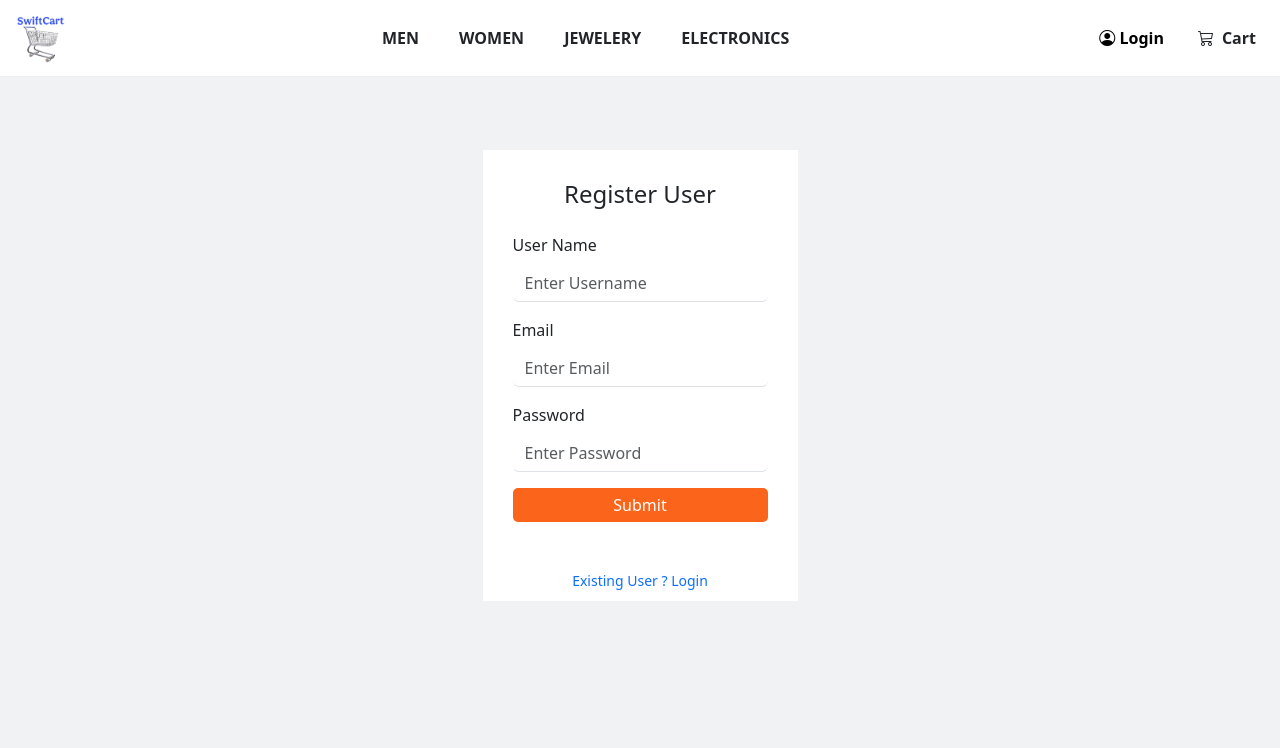
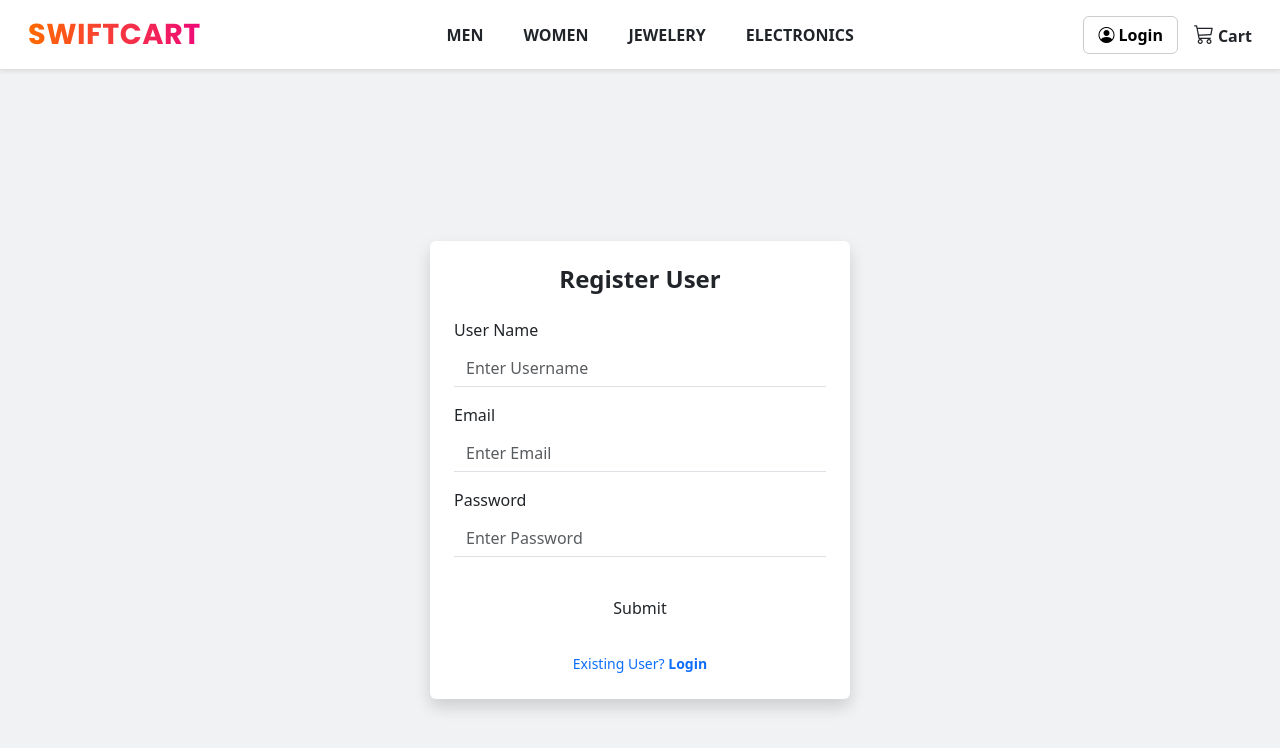
Before and after one commit to gauravavhale/e-commerce, a Next.js app in the folder frontend/: page /auth/signin in a window 1280 px wide. Shown: the top 748 px of the page. Built offline with nearby package versions, Linux system fonts and the light colour scheme.

Commit message:
Layout changes

```diff
--- a/frontend/src/Components/Navbar/Navbar.js
+++ b/frontend/src/Components/Navbar/Navbar.js
@@ -33,51 +33,25 @@ export const Navbar = () => {
   }, [])
 
   return (
-    <nav className={`navbar navbar-expand-lg px-1 fixed-top ${styles.navbar}`}>
-      <div className="container-fluid">
+    <nav className={`navbar navbar-expand-lg px-3 fixed-top shadow-sm ${styles.navbar}`}>
+  <div className="container-fluid d-flex justify-content-between align-items-center flex-nowrap">
 
-        {/* Logo */}
-        <Link href="/" className="navbar-brand">
-          <Image src="/images/SwiftCart1.png" width={50} height={50} alt="SwiftCart Logo" onClick={closeMenu}/>
+    {/* Brand */}
+    <Link href="/" className="navbar-brand" onClick={closeMenu}>
+      <span className={styles.brandText}>SwiftCart</span>
     </Link>
 
-
-        {/* Collapsible Section */}
-        <div className={`collapse navbar-collapse ${isOpen ? 'show' : ''}`}>
-          <ul className="navbar-nav mx-auto mb-2 mb-lg-0 text-center gap-4">
-            <li className="nav-item">
-              <Link href="/categories/mens" className="nav-link fw-bold text-dark" onClick={closeMenu}>MEN</Link>
-            </li>
-            <li className="nav-item">
-              <Link href="/categories/women" className="nav-link fw-bold text-dark" onClick={closeMenu}>WOMEN</Link>
-            </li>
-            <li className="nav-item">
-              <Link href="/categories/jewelery" className="nav-link fw-bold text-dark" onClick={closeMenu}>JEWELERY</Link>
-            </li>
-            <li className="nav-item">
-              <Link href="/categories/electronics" className="nav-link fw-bold text-dark" onClick={closeMenu}>ELECTRONICS</Link>
-            </li>
-          </ul>
-        </div>
-
-        {/* Right side login & cart */}
-          <div className={`d-flex flex-row justify-content-center align-items-center gap-4`}>
-            <Link title="Login" href="/auth/login" className={styles.btnLogin} onClick={closeMenu}>
-              <i className="bi bi-person-circle fw-bold"></i> <b> Login</b>
-            </Link>
-            <Link href="/cart" className="text-decoration-none text-dark me-2 position-relative" onClick={closeMenu}>
-              <i className="bi bi-cart3 me-2 fw-bold"></i><b>Cart</b>
+    {/* Toggle button for mobile */}
+    {isMobile && (
+      <>
+      <Link href="/cart" className="position-relative text-decoration-none text-dark" onClick={closeMenu}>
+                <i className="bi bi-cart3 me-1 fs-5"></i><b>Cart</b>
                 {data.length > 0 && (
-                <span className={`position-absolute top-0 start-100 translate-middle badge rounded-pill bg-danger`}>
+                  <span className="position-absolute top-0 start-100 translate-middle badge rounded-pill bg-danger">
                     {data.length}
                   </span>
                 )}
               </Link>
-          </div>
-
-
-          {/* Toggle Button (hide on large screens) */}
-        {isMobile && (
       <button
         className="navbar-toggler"
         type="button"
@@ -86,9 +60,66 @@ export const Navbar = () => {
       >
         <span className="navbar-toggler-icon"></span>
       </button>
+      </>
     )}
 
+    {/* Collapsible menu */}
+    <div className={`collapse navbar-collapse ${isOpen ? 'show' : ''}`}>
+      <ul className="navbar-nav gap-4 text-center mx-auto">
+        {[
+          { label: 'MEN', path: '/categories/mens' },
+          { label: 'WOMEN', path: '/categories/women' },
+          { label: 'JEWELERY', path: '/categories/jewelery' },
+          { label: 'ELECTRONICS', path: '/categories/electronics' }
+        ].map((item) => (
+          <li className="nav-item" key={item.label}>
+            <Link href={item.path} className="nav-link fw-semibold text-dark" onClick={closeMenu}>
+              {item.label}
+            </Link>
+          </li>
+        ))}
+
+        {/* Show Login & Cart in collapsed menu on mobile */}
+        {isMobile && (
+          <>
+            <li className="nav-item mt-3">
+              <Link href="/auth/login" className={`${styles.btnLogin} d-inline-flex align-items-center`} onClick={closeMenu}>
+                <i className="bi bi-person-circle me-1"></i><b>Login</b>
+              </Link>
+            </li>
+            <li className="nav-item mt-2">
+              <Link href="/cart" className="position-relative text-decoration-none text-dark" onClick={closeMenu}>
+                <i className="bi bi-cart3 me-1 fs-5"></i><b>Cart</b>
+                {data.length > 0 && (
+                  <span className="position-absolute top-0 start-100 translate-middle badge rounded-pill bg-danger">
+                    {data.length}
+                  </span>
+                )}
+              </Link>
+            </li>
+          </>
+        )}
+      </ul>
+    </div>
+
+    {/* Show Login & Cart on the right for desktop only */}
+    {!isMobile && (
+      <div className="d-flex align-items-center gap-3">
+        <Link href="/auth/login" className={`${styles.btnLogin} d-flex align-items-center`} onClick={closeMenu}>
+          <i className="bi bi-person-circle me-1"></i><b>Login</b>
+        </Link>
+        <Link href="/cart" className="position-relative text-decoration-none text-dark" onClick={closeMenu}>
+          <i className="bi bi-cart3 me-1 fs-5"></i><b>Cart</b>
+          {data.length > 0 && (
+            <span className="position-absolute top-0 start-100 translate-middle badge rounded-pill bg-danger">
+              {data.length}
+            </span>
+          )}
+        </Link>
+      </div>
+    )}
   </div>
 </nav>
+
   )
 }
--- a/frontend/src/Components/Navbar/Navbar.module.css
+++ b/frontend/src/Components/Navbar/Navbar.module.css
@@ -1,23 +1,73 @@
-.navbar {
-  background-color: white;
-  padding: 10px 20px;
-  border-bottom: 1px solid #eee;
-  z-index: 1000;
+.brandText {
+  font-family: 'Poppins', sans-serif;
+  font-size: 1.8rem;
+  font-weight: 700;
+  text-transform: uppercase;
+  letter-spacing: 0.5px;
+  display: inline-block;
+
+  background: linear-gradient(90deg, #ff6a00, #ee0979);
+  background-clip: text;
+  -webkit-background-clip: text;
+  color: transparent;
+  -webkit-text-fill-color: transparent;
+
+  transition: opacity 0.3s ease-in-out;
 }
 
+.brandText:hover {
+  opacity: 0.8;
+}
+
+/* Responsive adjustment */
+@media (max-width: 575.98px) {
+  .brandText {
+    font-size: 1.2rem; /* smaller on extra small screens */
+  }
+}
+
+
+.navbar {
+  background-color: #ffffff;
+  padding: 12px 24px;
+  border-bottom: 1px solid #e0e0e0;
+  z-index: 1050;
+  transition: all 0.3s ease-in-out;
+}
+
+/* Login Button */
 .btnLogin {
-  background-color: white;
-  padding: 5px 10px;
-  border-radius: 5px;
-  color: black;
+  background-color: #ffffff;
+  padding: 6px 14px;
+  border-radius: 6px;
+  border: 1px solid #ccc;
+  color: #000;
   text-decoration: none;
+  transition: 0.3s ease-in-out;
 }
 
 .btnLogin:hover {
-  background-color: blue;
-  color: white;
+  background-color: #0d6efd;
+  color: #fff;
+  border-color: #0d6efd;
 }
 
-@media (min-width: 992px) {
+/* Responsive Adjustments */
+@media (max-width: 991.98px) {
+  .navbar {
+    padding: 10px 16px;
+  }
 
+  .navbar-collapse {
+    background-color: #ffffff;
+    padding: 20px 0;
+  }
+
+  .nav-link {
+    font-size: 18px;
+  }
+
+  .btnLogin {
+    font-size: 16px;
+  }
 }
--- a/frontend/src/app/auth/login/login.module.css
+++ b/frontend/src/app/auth/login/login.module.css
@@ -1,16 +1,26 @@
 .container {
-    max-height: 100vh;
+  min-height: 100vh;
+  display: flex;
+  justify-content: center;
+  align-items: center;
+  padding: 1rem;
 }
-.form{
-    margin-top: 80px;
+
+.form {
+  width: 100%;
   max-width: 500px;
   padding: 30px 30px 10px 30px;
   background-color: #ffffff;
+  border-radius: 8px;
+  box-shadow: 0 0 10px rgba(0, 0, 0, 0.1);
 }
-.submit{
+
+.submit {
   background-color: #fb641b;
   border: none;
   color: white;
   border-radius: 5px;
-    padding: 5px;
+  padding: 10px;
+  font-weight: bold;
+  width: 100%;
 }
--- a/frontend/src/app/auth/signin/page.js
+++ b/frontend/src/app/auth/signin/page.js
@@ -59,27 +59,75 @@ const Signin = () => {
 }
 
     return (
-    <div className={`${styles.container} d-flex justify-content-center`} >
-    <form className={`${styles.form}`} onSubmit={fnSignin}>
-      <h4 className='text-center mb-4'>Register User</h4>
-      <div className={`form-group`}>
-        <label htmlFor="username">User Name</label>
-        <input required className='form-control mt-2 mb-3 border-end-0 border-top-0 border-start-0' onChange={fnUsername} value={username}  placeholder="Enter Username" id="username" type='text' autoComplete='username'/>
-      </div>
-      <div className={`form-group`}>
-        <label htmlFor="email">Email</label>
-        <input required className='form-control mt-2 mb-3 border-end-0 border-top-0 border-start-0' onChange={fnEmail} value={email}  placeholder="Enter Email" id="email" type='email' autoComplete='email'/>
-      </div>
-      <div className='form-group'>
-        <label htmlFor="password">Password</label>
-        <input required value={password} className='form-control mt-2 border-end-0 border-top-0 border-start-0' onChange={fnPassword} placeholder="Enter Password" id="password" type='password' autoComplete='current-password' />
-      </div>
-      <button className={` mt-3 w-100 ${styles.submit}`} type='submit' >Submit</button>
-      <div className='mt-5 d-flex justify-content-center'>
-        <small><Link className="text-decoration-none" href='/auth/login'>Existing User ? Login</Link></small>
-      </div>
-    </form>
+    <div className="container d-flex justify-content-center align-items-center min-vh-100 px-3">
+  <form
+    className={`w-100 p-4 rounded shadow ${styles.form}`}
+    style={{ maxWidth: '420px' }}
+    onSubmit={fnSignin}
+  >
+    <h4 className="text-center mb-4 fw-bold">Register User</h4>
+
+    {/* Username Field */}
+    <div className="form-group mb-3">
+      <label htmlFor="username" className="form-label">User Name</label>
+      <input
+        required
+        type="text"
+        id="username"
+        autoComplete="username"
+        className="form-control border-0 border-bottom rounded-0 shadow-none"
+        placeholder="Enter Username"
+        value={username}
+        onChange={fnUsername}
+      />
     </div>
+
+    {/* Email Field */}
+    <div className="form-group mb-3">
+      <label htmlFor="email" className="form-label">Email</label>
+      <input
+        required
+        type="email"
+        id="email"
+        autoComplete="email"
+        className="form-control border-0 border-bottom rounded-0 shadow-none"
+        placeholder="Enter Email"
+        value={email}
+        onChange={fnEmail}
+      />
+    </div>
+
+    {/* Password Field */}
+    <div className="form-group mb-3">
+      <label htmlFor="password" className="form-label">Password</label>
+      <input
+        required
+        type="password"
+        id="password"
+        autoComplete="new-password"
+        className="form-control border-0 border-bottom rounded-0 shadow-none"
+        placeholder="Enter Password"
+        value={password}
+        onChange={fnPassword}
+      />
+    </div>
+
+    {/* Submit Button */}
+    <button type="submit" className={`btn w-100 mt-3 ${styles.submit}`}>
+      Submit
+    </button>
+
+    {/* Redirect Link */}
+    <div className="mt-4 text-center">
+      <small>
+        <Link href="/auth/login" className="text-decoration-none">
+          Existing User? <strong>Login</strong>
+        </Link>
+      </small>
+    </div>
+  </form>
+</div>
+
   )
 }
 
--- a/frontend/src/app/auth/signin/signin.module.css
+++ b/frontend/src/app/auth/signin/signin.module.css
@@ -1,16 +1,26 @@
 .container {
-    max-height: 100vh;
+  min-height: 100vh;
+  display: flex;
+  justify-content: center;
+  align-items: center;
+  padding: 1rem;
 }
-.form{
-    margin-top: 80px;
-    max-width: 500PX;
+
+.form {
+  width: 100%;
+  max-width: 500px;
   padding: 30px 30px 10px 30px;
   background-color: #ffffff;
+  border-radius: 8px;
+  box-shadow: 0 0 10px rgba(0, 0, 0, 0.1);
 }
-.submit{
+
+.submit {
   background-color: #fb641b;
   border: none;
   color: white;
   border-radius: 5px;
-    padding: 5px;
+  padding: 10px;
+  font-weight: bold;
+  width: 100%;
 }
--- a/frontend/src/app/layout.js
+++ b/frontend/src/app/layout.js
@@ -17,6 +17,8 @@ export default function RootLayout({ children }) {
         <link rel="icon" href="/images/SwiftCart1.svg"/>
         <link href="https://cdn.jsdelivr.net/npm/bootstrap@5.3.3/dist/css/bootstrap.min.css" rel="stylesheet"/>
         <link rel="stylesheet" href="https://cdn.jsdelivr.net/npm/bootstrap-icons@1.13.1/font/bootstrap-icons.min.css"/>
+        <link href="https://fonts.googleapis.com/css2?family=Poppins:wght@700&display=swap" rel="stylesheet"/>
+
       </head>
       <body>
         <Provider store={appStore}>
```
Also changed, not shown: frontend/src/Components/Cards/Cards.js (+52 -17 lines), frontend/src/Components/Skeleton/Skeleton.js (+29 -14 lines), frontend/src/app/auth/login/page.js (+43 -16 lines), frontend/src/app/cart/page.js (+79 -24 lines), frontend/src/app/preview/[id]/page.js (+35 -18 lines), frontend/public/images/empty-cart.png (added), 1 other file (tests, documents, lock files or other folders). Lines whose indentation alone changed are shown as unchanged.
